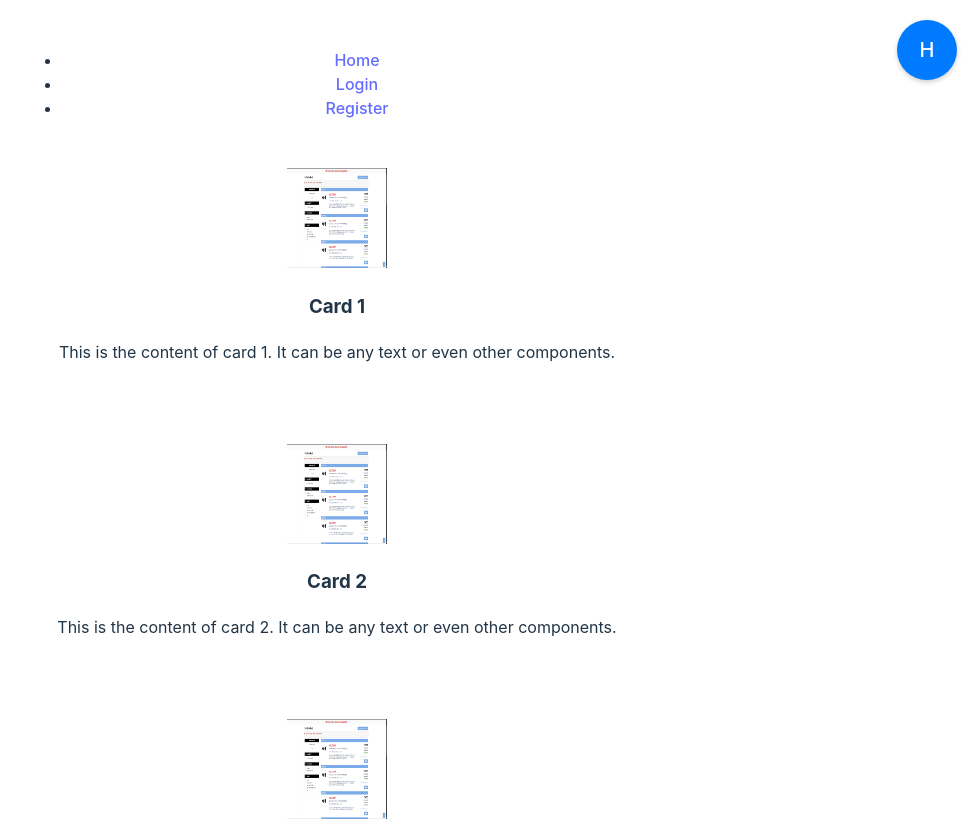
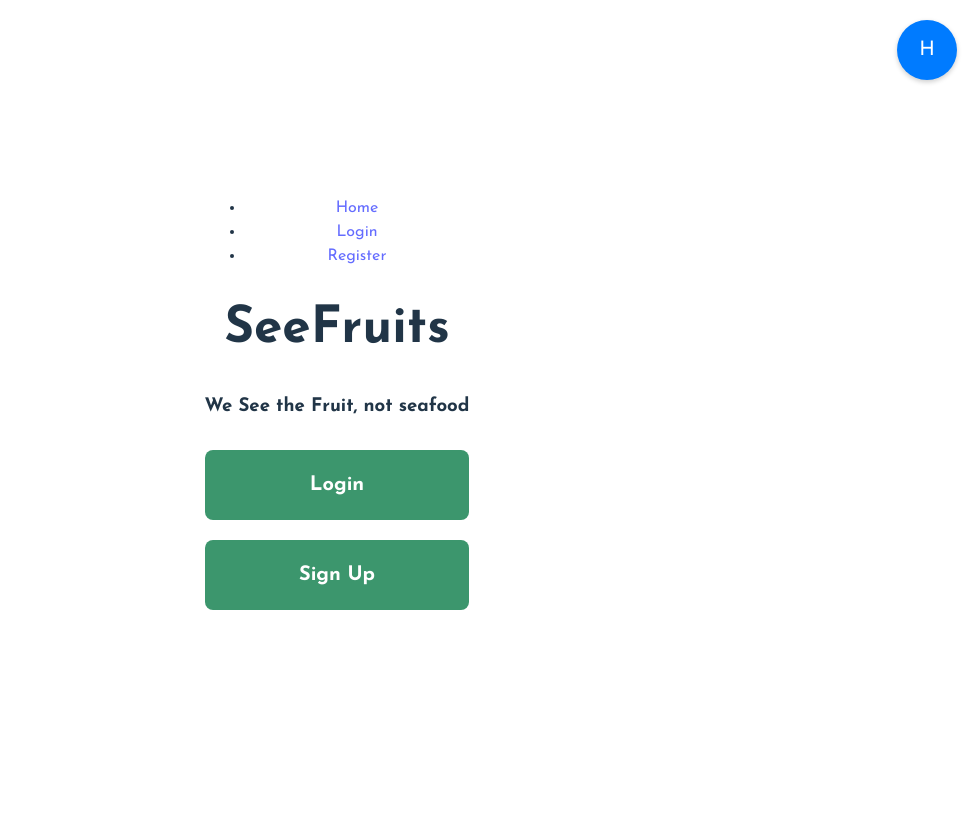
Before and after one commit to omelettech/hackathon, a React (Vite) app: page / in a window 1280 px wide. Shown: the top 821 px of the page, without its empty margins (303-1280 px from the left). After the commit the page ends 800 px from the top, so only its background shows below. Built offline with nearby package versions, Linux system fonts and the light colour scheme.

Commit message:
Landing Page

```diff
--- a/src/App.css
+++ b/src/App.css
@@ -1,3 +1,9 @@
+@import url('https://fonts.googleapis.com/css2?family=Josefin+Sans:wght@300;400;600;700&display=swap');
+
+* {
+  font-family: 'Josefin Sans', sans-serif;
+}
+
 #root {
   max-width: 1280px;
   margin: 0 auto;
--- a/src/App.tsx
+++ b/src/App.tsx
@@ -5,6 +5,7 @@ import {BrowserRouter, Link, Navigate, Route, Routes} from 'react-router-dom';
 import Feed from "./pages/Feed.tsx";
 import FloatingButton from "./components/FloatingButton.tsx";
 import Register from "./pages/Register.tsx";
+import LandingPage from './pages/LandingPage.tsx';
 
 // Example HomePage component
 const HomePage = () => {
@@ -52,7 +53,8 @@ function App() {
                     </nav>
 
                     <Routes>
-                        <Route path="/" element={<Feed/>}/>
+                        <Route path="/" element={<LandingPage/>}/>
+                        <Route path="/feed" element={<Feed/>}/>
                         <Route path="/login" element={<Login/>}/>
                         <Route path={"/register"} element={<Register/>}/>
                         {/*<Route path="/dashboard" element={*/}
--- /dev/null
+++ b/src/components/NavToLoginButton.css
@@ -0,0 +1,22 @@
+.nav-to-login-button {
+    width: 100%;
+    margin-top: 10px;
+    margin-bottom: 10px;
+    padding: 25px;
+    font-size: 20px;
+    font-weight: bold;
+    border: none;
+    border-radius: 8px;
+    cursor: pointer;
+    transition: background 0.2s ease-in-out;
+  }
+
+  .nav-to-login-button:hover {
+    filter: brightness(90%);
+  }
+
+  /* Optional: Different button colors */
+  .nav-to-login-button {
+    background-color: #3C966D;
+    color: #FFFFFF;
+  }
--- /dev/null
+++ b/src/components/NavToLoginButton.tsx
@@ -0,0 +1,19 @@
+import "./NavToLoginButton.css";
+
+export type NavToLoginButtonProps = {
+  text: string;
+  onPress: () => void;
+};
+
+function NavToLoginButton({ text, onPress}: NavToLoginButtonProps) {
+  return (
+    <button
+      onClick={onPress}
+      className={`nav-to-login-button`}
+    >
+      {text}
+    </button>
+  );
+}
+
+export default NavToLoginButton;
--- /dev/null
+++ b/src/components/NavToSignUpButton.css
@@ -0,0 +1,22 @@
+.nav-to-signup-button {
+    width: 100%;
+    margin-top: 10px;
+    margin-bottom: 10px;
+    padding: 25px;
+    font-size: 20px;
+    font-weight: bold;
+    border: none;
+    border-radius: 8px;
+    cursor: pointer;
+    transition: background 0.2s ease-in-out;
+  }
+
+  .nav-to-signup-button:hover {
+    filter: brightness(90%);
+  }
+
+  /* Optional: Different button colors */
+  .nav-to-signup-button {
+    background-color: #3C966D;
+    color: #FFFF;
+  }
--- /dev/null
+++ b/src/components/NavToSignUpButton.tsx
@@ -0,0 +1,19 @@
+import "./NavToSignUpButton.css";
+
+export type NavToLoginButtonProps = {
+  text: string;
+  onPress: () => void;
+};
+
+function NavToLoginButton({ text, onPress}: NavToLoginButtonProps) {
+  return (
+    <button
+      onClick={onPress}
+      className={`nav-to-signup-button`}
+    >
+      {text}
+    </button>
+  );
+}
+
+export default NavToLoginButton;
--- a/src/pages/LandingPage.tsx
+++ b/src/pages/LandingPage.tsx
@@ -0,0 +1,24 @@
+import NavToLoginButton from "../components/NavToLoginButton";
+import NavToSignUpButton from "../components/NavToSignUpButton";
+
+const LandingPage = () => {
+  return (
+    <div className="flex flex-col items-center justify-center min-h-screen bg-gray-100 p-6 text-center">
+      <h1 className="text-4xl font-bold text-gray-900 mb-2">SeeFruits</h1>
+      <h3 className="text-lg text-gray-600 mb-6">We See the Fruit, not seafood</h3>
+
+      <div className="flex flex-col gap-4 w-full max-w-xs">
+        <NavToLoginButton
+          text="Login"
+          onPress={() => window.location.href = '/login'}
+        />
+        <NavToSignUpButton
+          text="Sign Up"
+          onPress={() => window.location.href = '/register'}
+        />
+      </div>
+    </div>
+  );
+};
+
+export default LandingPage;
```
Also changed, not shown: 2 other files (tests, documents, lock files or other folders).
